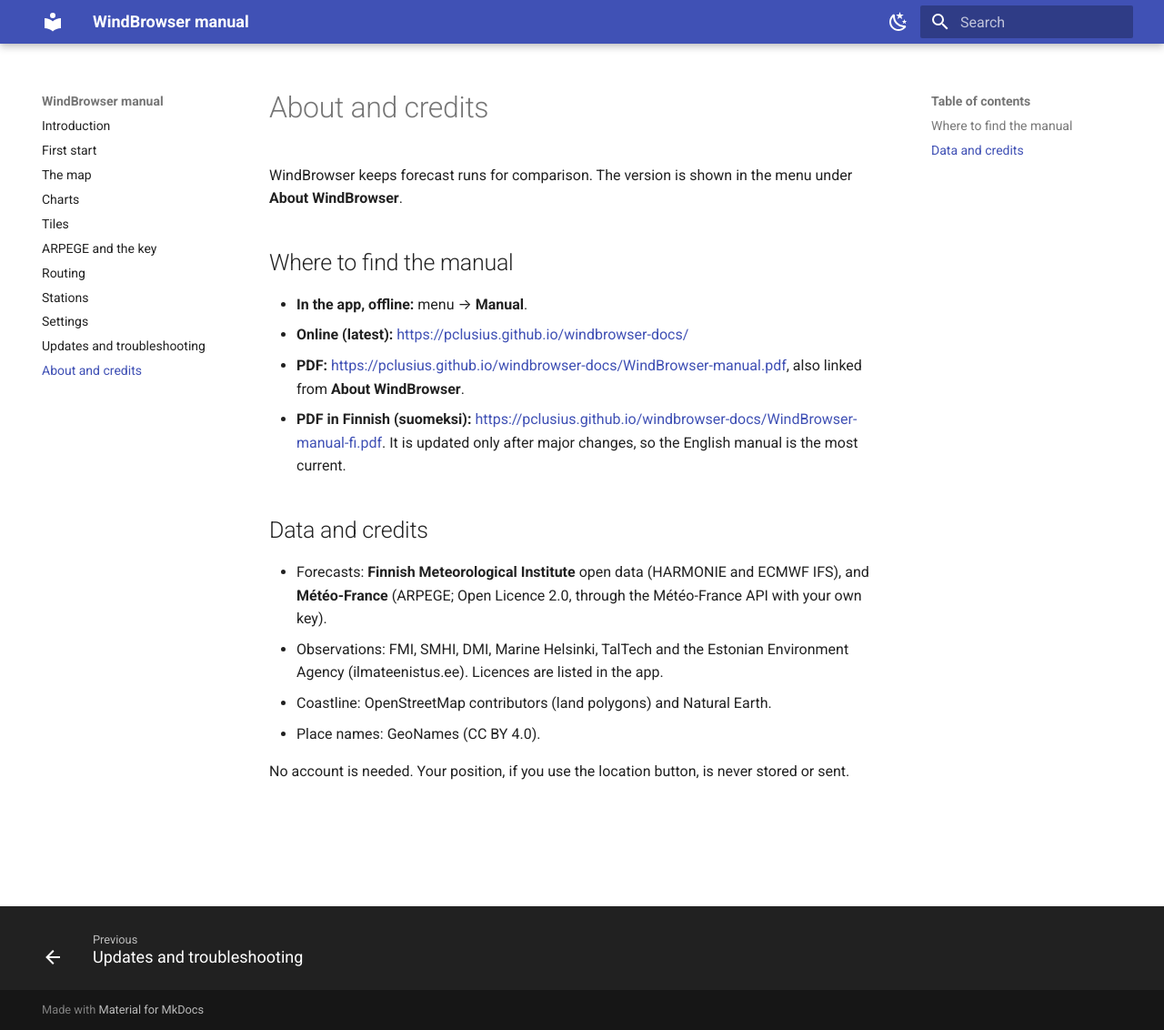
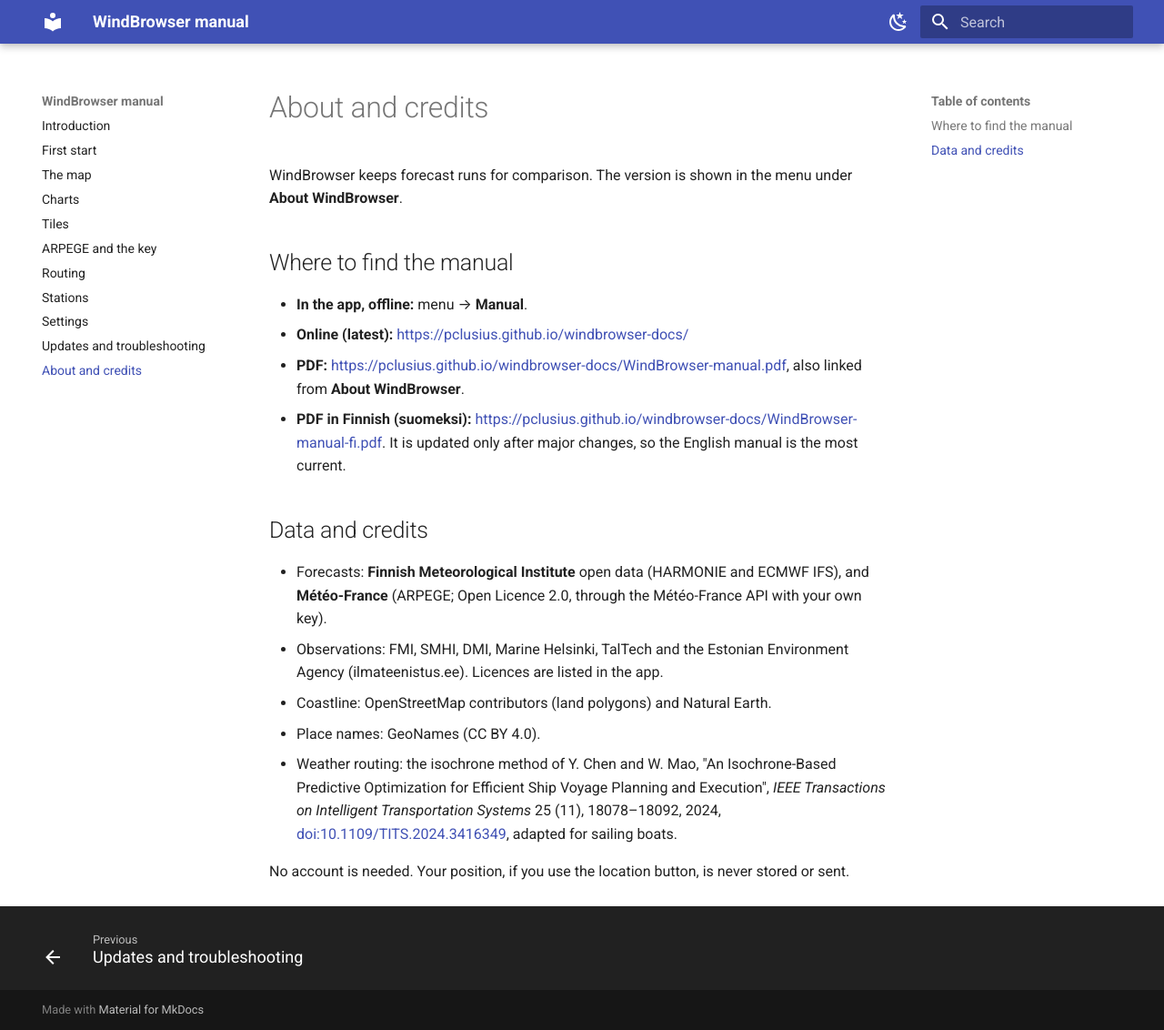
Before and after one commit to pclusius/windbrowser-docs, an MkDocs documentation site: the page built from docs/about.md, in a window 1280 px wide and 1132 px high. Shown: the whole window at 91% size. Built offline with MkDocs 1.6.1 and Material for MkDocs 9.7.7, drawn with Linux system fonts in a browser that asks for light colours.

Commit message:
added reference to the Routing

```diff
--- a/docs/about.md
+++ b/docs/about.md
@@ -15,5 +15,6 @@ WindBrowser keeps forecast runs for comparison. The version is shown in the menu
 - Observations: FMI, SMHI, DMI, Marine Helsinki, TalTech and the Estonian Environment Agency (ilmateenistus.ee). Licences are listed in the app.
 - Coastline: OpenStreetMap contributors (land polygons) and Natural Earth.
 - Place names: GeoNames (CC BY 4.0).
+- Weather routing: the isochrone method of Y. Chen and W. Mao, "An Isochrone-Based Predictive Optimization for Efficient Ship Voyage Planning and Execution", *IEEE Transactions on Intelligent Transportation Systems* 25 (11), 18078–18092, 2024, [doi:10.1109/TITS.2024.3416349](https://doi.org/10.1109/TITS.2024.3416349), adapted for sailing boats.
 
 No account is needed. Your position, if you use the location button, is never stored or sent.
```
